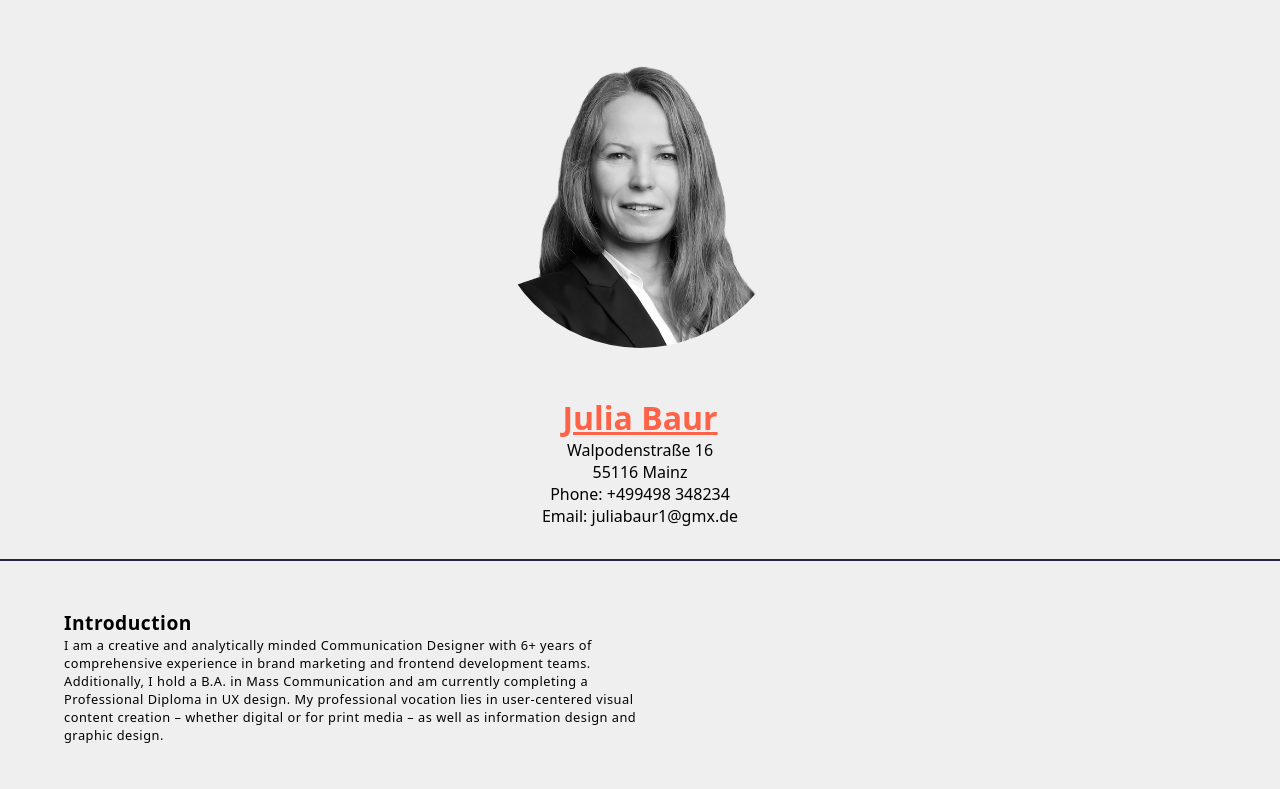
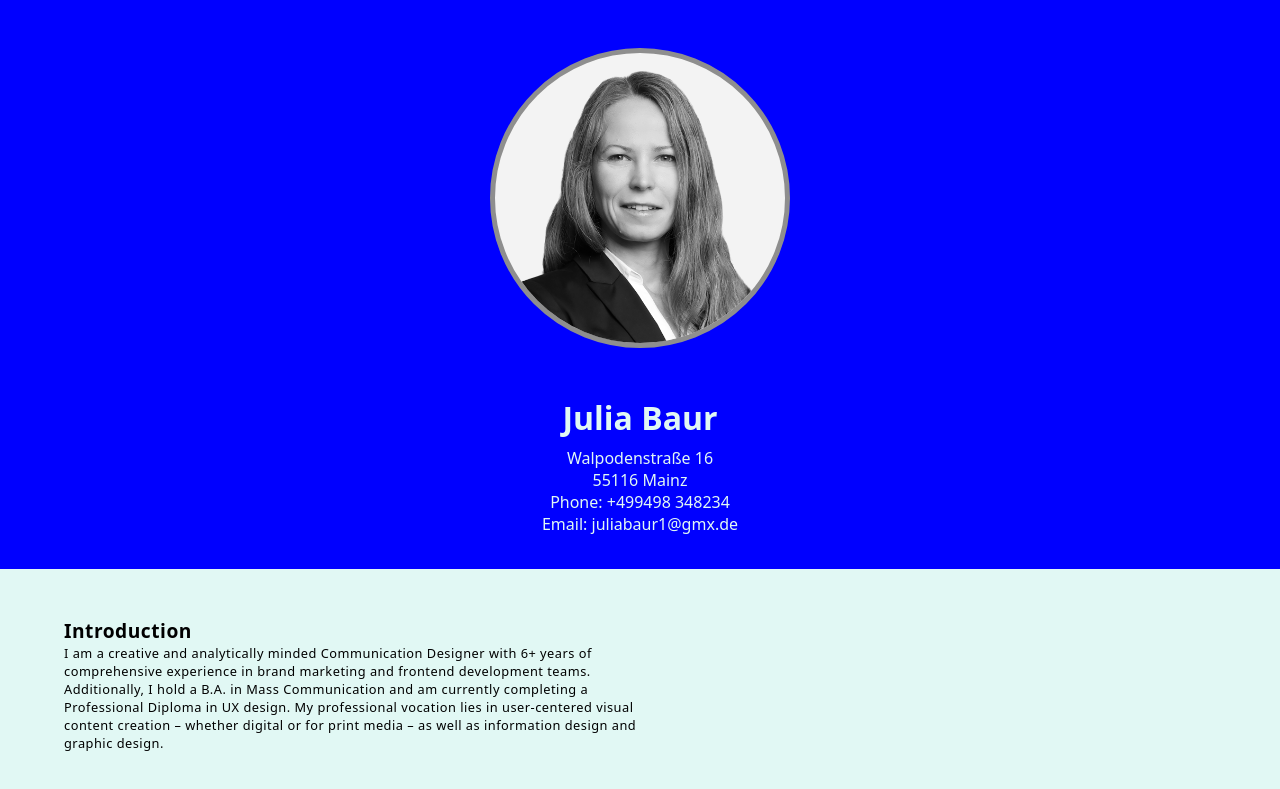
Before and after one commit to juliabaur/html-resume, a plain HTML site: page index-css.html in a window 1280 px wide. Shown: the top 789 px of the page. Drawn offline with Linux system fonts and the light colour scheme.

Commit message:
Resume corrections with some new styles

```diff
--- a/style.css
+++ b/style.css
@@ -12,9 +12,9 @@
 
 /* Root variables for reusable values */
 :root {
-    --main-bg-color: #efefef;
-    --main-text-color: #29213f;
-    --accent-color: tomato;
+    --main-bg-color: rgb(225, 248, 244);
+    --main-text-color: #49494b;
+    --accent-color: Blue;
     --hover-color: hotpink;
     --font-size-base: 16px;
 }
@@ -40,13 +40,16 @@ h1, h2, h3 {
 
 header {
     padding: 2rem 4rem;
-    border-bottom: 2px solid var(--main-text-color);
+    color: var(--main-bg-color);
+    background-color: blue;
+    border-bottom: 2px solid var(--accent-color);
     text-align: center;
 }
 
 header h1 {
-    color: var(--accent-color);
-    text-decoration: underline;
+    color: var(--main-bg-color);
+    text-decoration: none;
+    margin-bottom: 0.5rem;
 }
 
 header ul {
@@ -69,6 +72,8 @@ header img {
     display: block;
     aspect-ratio: 1;
     border-radius: 50%;
+    background-color: var(--main-bg-color);
+    border: 5px solid var(--hover-color);
     object-fit: cover;
     filter: grayscale(1); /* Always in grayscale */
     margin: 1rem auto;
```
